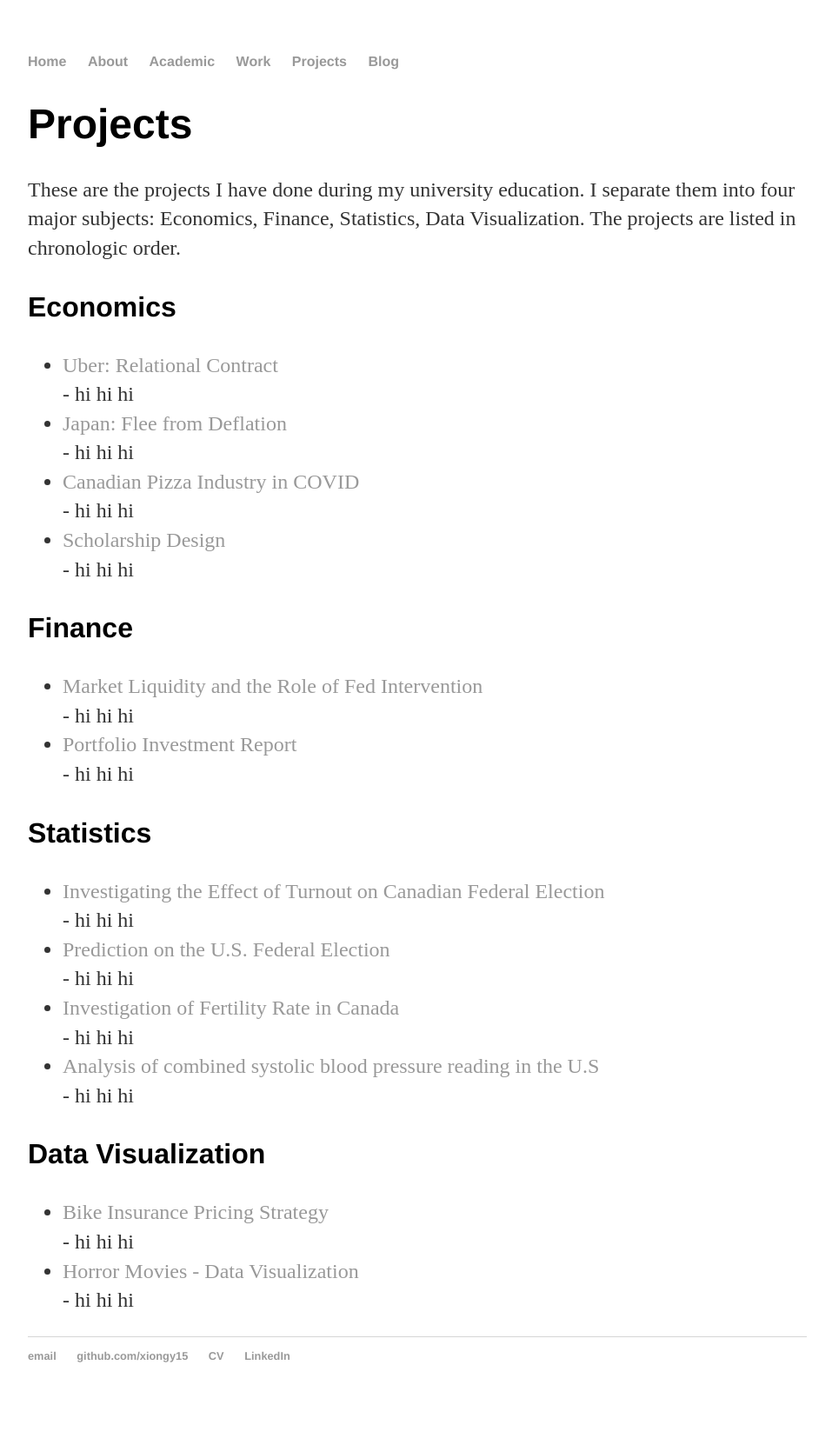
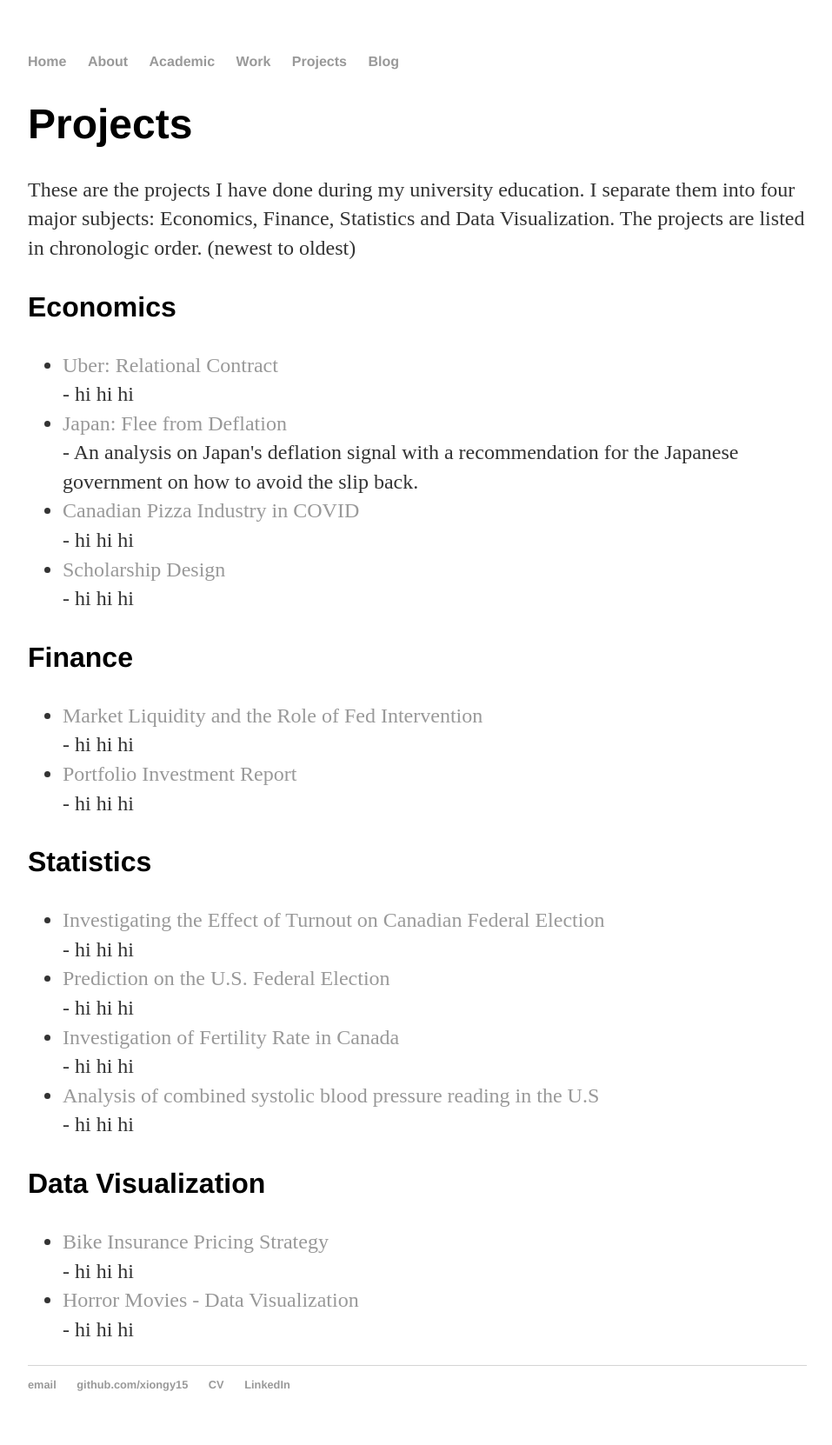
Before and after one commit to xiongy15/xiongy15.github.io, a Jekyll site: the page built from project/index.html, in a window 1280 px wide. Shown: the whole page at 87% size, without its empty margins (160-1117 px from the left). Built offline with Jekyll 4.4.1, drawn with Linux system fonts in a browser that asks for light colours; before the commit the page ends 1628 px from its top, so only the background shows below that.

Commit message:
Update index.html

```diff
--- a/project/index.html
+++ b/project/index.html
@@ -3,8 +3,8 @@ title: Ying Xiong, Project
 layout: default
 ---
 <h1>Projects</h1>
-<p>These are the projects I have done during my university education. I separate them into four major subjects: Economics, Finance, Statistics, Data Visualization.
-The projects are listed in chronologic order. </p>
+<p>These are the projects I have done during my university education. I separate them into four major subjects: Economics, Finance, Statistics and Data Visualization.
+The projects are listed in chronologic order. (newest to oldest) </p>
 
 
 <h3>Economics</h3>
@@ -13,7 +13,7 @@ The projects are listed in chronologic order. </p>
 - hi hi hi
 
 <li><a href="/project/Japan - Flee from Deflation.pdf" class="image fit">Japan: Flee from Deflation</a></li>
-- hi hi hi
+- An analysis on Japan's deflation signal with a recommendation for the Japanese government on how to avoid the slip back.
 
 <li><a href="/project/Canadian Pizza Industry in COVID.pdf" class="image fit">Canadian Pizza Industry in COVID</a></li>
 - hi hi hi
```
